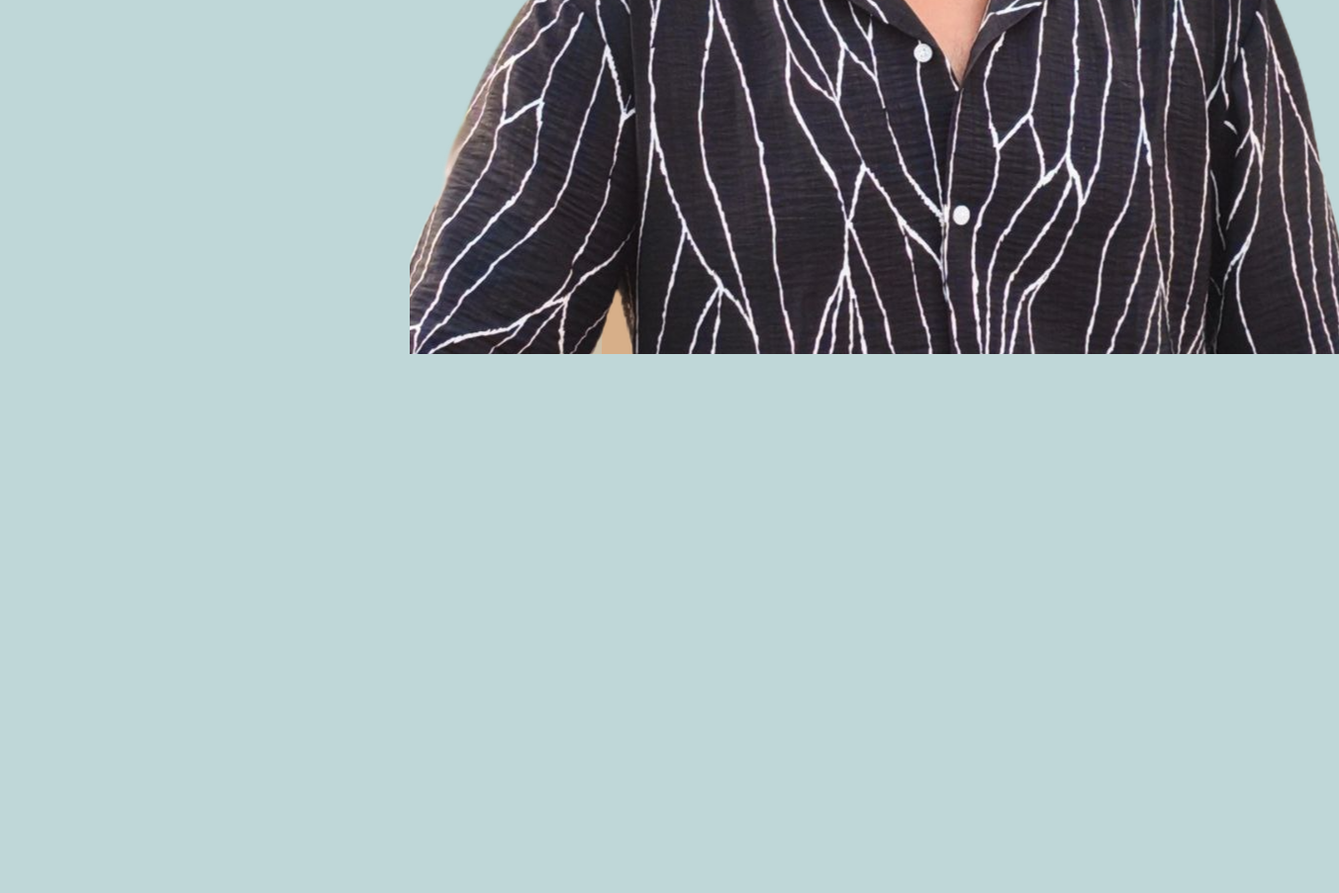
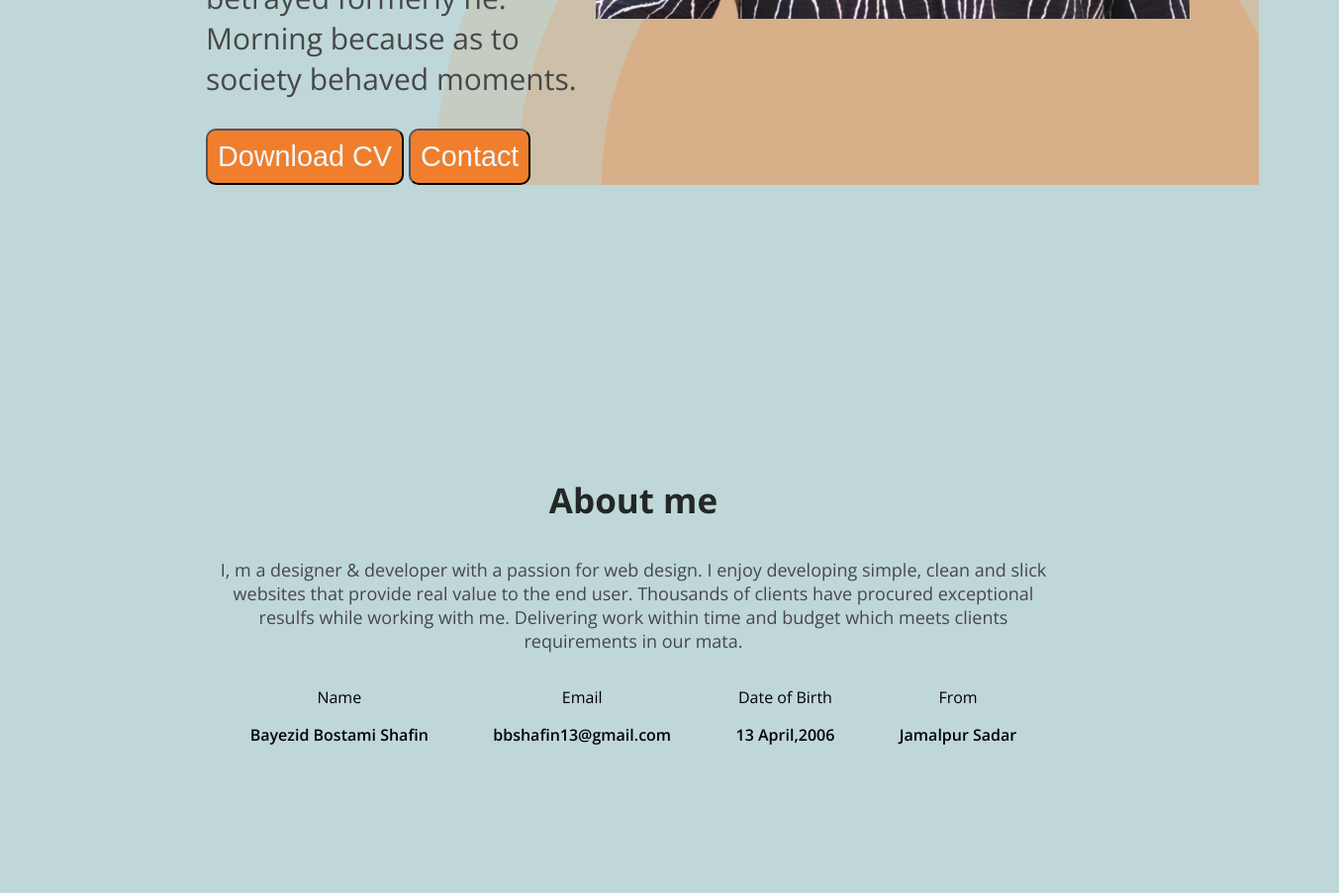
Before and after one commit to Shafin13-bbs/web-dev-portfolio, a plain HTML site: page index.html in a window 1280 px wide. Shown: the part 1052-1955 px from the top of the page at 99% size, 1353 px wide, since content can reach past the window. Before the commit the page ends 1418 px from the top, so only its background shows below. Drawn offline with nearby package versions, Linux system fonts and the light colour scheme.

Commit message:
created about section

```diff
--- a/index.html
+++ b/index.html
@@ -16,7 +16,7 @@
             <ul>
                 <li><a class="dark-2">Portfolio</a></li>
                 <li><a class="dark-2" href="">Blog</a></li>
-                <li><a href=""><button class="btn-primary">Hire me</button></a></li>
+                <li><a href=""><button class="btn-primary button-hov">Hire me</button></a></li>
             </ul>
         </nav>
         <div class="banner">
@@ -24,14 +24,40 @@
                 <h4 class="ban-greet dark-2">Hi,I am</h5>
                 <h2 class="ban-name">Bayezid Bostami Shafin</h3>
                 <p class="banner-des dark-2">Shot what able cold new see hold.Friendly as an betrayed formerly he. Morning because as to society behaved moments.</p>
-                <button class="btn-primary">Download CV</button>
-                <button class="btn-primary">Contact</button>
+                <button class="btn-ban button-hov">Download CV</button>
+                <button class="btn-ban button-hov">Contact</button>
             </div>
-            <img src="/images/bbs.png" alt="">
+            <img src="/images/bbs.png" alt="" height="600px" width="600px">
         </div>
 
     </header>
     <main>
+        <section class="about">
+            <h3 class="sec-tit">About me</h3>
+            <p class="sec-des">
+                I, m a designer & developer with a passion for web design. I enjoy developing simple, clean and slick websites that provide real value to the end user. Thousands of clients have procured exceptional resulfs while working with me. Delivering work within time and budget which meets clients requirements in our mata.
+            </p>
+            <div class="about-items">
+            <div class="about-item">
+                <p class="item-tit">Name</p>
+                <p class="item-des">Bayezid Bostami Shafin</p>
+            </div>
+            <div class="about-item">
+                <p class="item-tit">Email</p>
+                <p class="item-des">bbshafin13@gmail.com</p>
+            </div>
+            <div class="about-item">
+                <p class="item-tit">Date of Birth</p>
+                <p class="item-des">13 April,2006</p>
+            </div>
+            <div class="about-item">
+                <p class="item-tit">From</p>
+                <p class="item-des">Jamalpur Sadar</p>
+            </div>
+            </div>
+
+
+        </section>
 
     </main>
     <footer>
--- a/styles/portfolio.css
+++ b/styles/portfolio.css
@@ -29,7 +29,7 @@ nav{
 }
 ul{
     display: flex;
-    gap: 40px;
+    gap: 90px;
     text-decoration: none;
     list-style: none;
     align-items: center;
@@ -46,32 +46,71 @@ li a{
 .btn-primary{
     background-color: rgb(240, 126, 44);
     font-weight: 500;
+    font-size: 10px;
     color: aliceblue;
     font-size: 1em;
     padding: 10px;
     border-radius: 10px;
 
 }
-button :hover{
-    background-color: aqua;
+.button-hov:hover{
+    cursor: pointer;
+    background-color: rgb(25, 173, 173);
 }
 .ban-name{
-    font-size: 50px;
+    font-size: 60px;
 
 }
 .ban-greet{
-font-size: 25px;
+font-size: 45px;
 }
 .banner-des{
-    font-size: 20px;
+    font-size: 30px;
 }
 .banner{
     display: flex;
     justify-content: space-between;
-    margin: 0 70px 0 200px
+    margin: 0 70px 0 200px;
+    font-size: larger;
+
 }
 .header{
     background-image:  url("../images/developer.png"),url("../images/header_bg.png");
     background-repeat: no-repeat;
     background-position: top left,bottom right;
 }
+.btn-ban{
+    background-color: rgb(240, 126, 44);
+    font-weight: 500;
+    font-size: 10px;
+    color: aliceblue;
+    font-size: 1.5em;
+    padding: 10px;
+    border-radius: 10px;
+}
+.sec-tit{
+    font-size: 35px;
+    font-weight: bold;
+    color: rgba(0, 0, 0, 0.821);
+}
+.sec-des{
+    font-size: 18px;
+    color: #474747;
+}
+.about{
+    border-radius: 10px;
+    margin-top: 130px ;
+    padding: 130px 150px;
+    text-align: center;
+}
+main{
+    max-width: 1140px;
+    margin: 0 auto;
+}
+.item-des{
+    font-weight: 600;
+}
+.about-items{
+    display: flex;
+    justify-content: space-around;
+}
```
